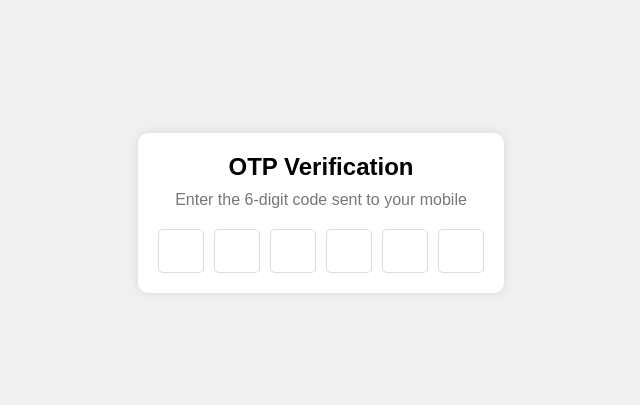
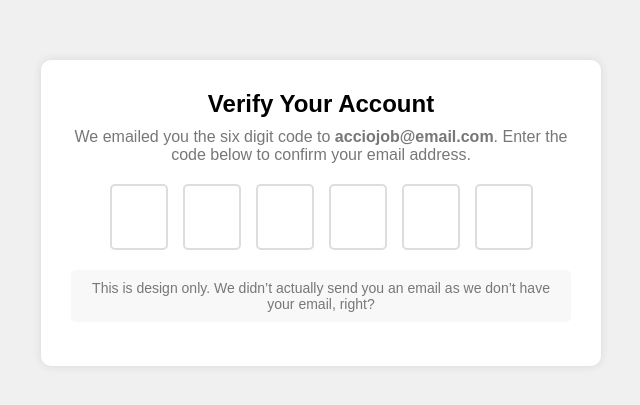
Before and after one commit to acciojob/OTP-SajalDevnath, a website: page main.html in a window 1280 px wide. Shown: the part 187-592 px from the top of the page, without its empty margins (319-959 px from the left). Drawn offline with Linux system fonts and the light colour scheme.

Commit message:
created a submission

```diff
--- a/main.html
+++ b/main.html
@@ -8,8 +8,10 @@
 </head>
 <body>
     <div class="container">
-        <h1 id="verification_heading">OTP Verification</h1>
-        <p id="verification_subtext">Enter the 6-digit code sent to your mobile</p>
+        <h1 id="verification_heading">Verify Your Account</h1>
+        <p id="verification_subtext">
+            We emailed you the six digit code to <strong>acciojob@email.com</strong>. Enter the code below to confirm your email address.
+        </p>
         <div class="code-container">
             <input type="text" class="code" maxlength="1">
             <input type="text" class="code" maxlength="1">
@@ -18,6 +20,9 @@
             <input type="text" class="code" maxlength="1">
             <input type="text" class="code" maxlength="1">
         </div>
+        <p class="note">
+            This is design only. We didn’t actually send you an email as we don’t have your email, right?
+        </p>
     </div>
     <script src="script.js"></script>
 </body>
--- a/styles.css
+++ b/styles.css
@@ -11,14 +11,17 @@ body {
 .container {
     text-align: center;
     background: #fff;
-    padding: 20px;
+    padding: 30px;
     border-radius: 10px;
     box-shadow: 0 0 10px rgba(0, 0, 0, 0.1);
+    width: 80%;
+    max-width: 500px;
 }
 
 #verification_heading {
     margin: 0;
     font-size: 24px;
+    font-weight: bold;
 }
 
 #verification_subtext {
@@ -30,15 +33,15 @@ body {
 .code-container {
     display: flex;
     justify-content: center;
-    gap: 10px;
+    gap: 15px;
 }
 
 .code {
-    width: 40px;
-    height: 40px;
+    width: 50px;
+    height: 60px;
     text-align: center;
-    font-size: 18px;
-    border: 1px solid #ddd;
+    font-size: 24px;
+    border: 2px solid #ddd;
     border-radius: 5px;
     outline: none;
     transition: border-color 0.3s;
@@ -47,3 +50,12 @@ body {
 .code:focus {
     border-color: #007bff;
 }
+
+.note {
+    margin-top: 20px;
+    font-size: 14px;
+    color: #777;
+    background: #f8f8f8;
+    padding: 10px;
+    border-radius: 5px;
+}
```
